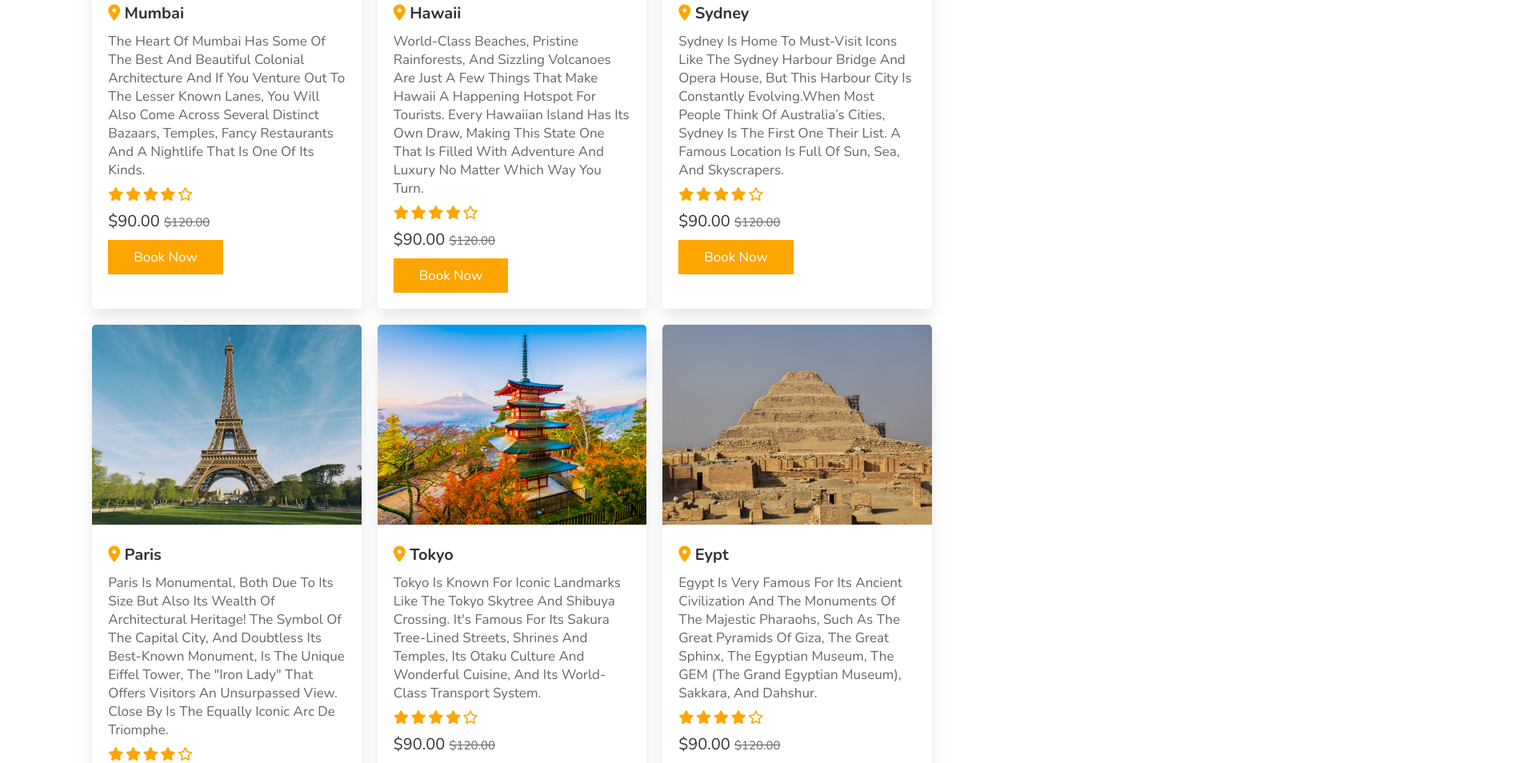
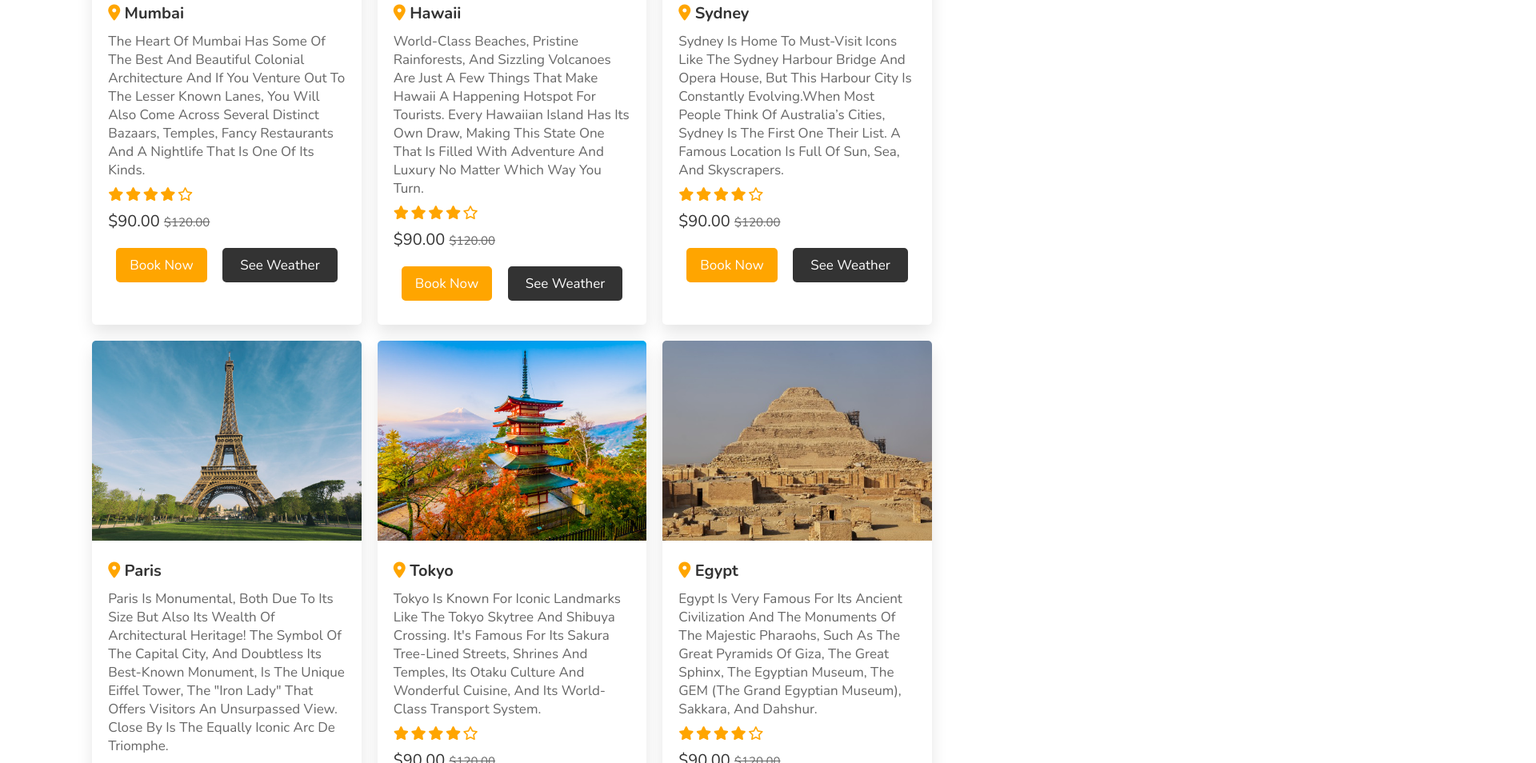
Before and after one commit to MeghanaChindam/travelandtourism-website, a plain HTML site: page mini_project/index.html in a window 1280 px wide. Shown: the part 1846-2800 px from the top of the page at 80% size, 1920 px wide, since content can reach past the window. Drawn offline with nearby package versions, Linux system fonts and the light colour scheme.

Commit message:
added a button for finding weather of a city

```diff
--- a/mini_project/index.html
+++ b/mini_project/index.html
@@ -170,7 +170,11 @@
                     <i class="far fa-star"></i>
                 </div>
                 <div class="price"> $90.00 <span>$120.00</span> </div>
+                <div class = "package__buttons">
                     <a href="#" class="btn">book now</a>
+                    <a href="#" class="btn2" onclick="openWeatherPage('mumbai')" onclick="openWeatherPage('mumbai')">See Weather</a>
+
+                </div>
             </div>
         </div>
 
@@ -187,7 +191,10 @@
                     <i class="far fa-star"></i>
                 </div>
                 <div class="price"> $90.00 <span>$120.00</span> </div>
+                <div class = "package__buttons">
                     <a href="#" class="btn">book now</a>
+                    <a href="#" class="btn2" onclick="openWeatherPage('hawaii')" >See Weather</a>
+                </div>
             </div>
         </div>
 
@@ -204,7 +211,11 @@
                     <i class="far fa-star"></i>
                 </div>
                 <div class="price"> $90.00 <span>$120.00</span> </div>
+                <div class = "package__buttons">
                     <a href="#" class="btn">book now</a>
+                    <a href="#" class="btn2" onclick="openWeatherPage('sydney')" onclick="openWeatherPage('')">See Weather</a>
+
+                </div>
             </div>
         </div>
 
@@ -221,7 +232,11 @@
                     <i class="far fa-star"></i>
                 </div>
                 <div class="price"> $90.00 <span>$120.00</span> </div>
+                <div class = "package__buttons">
                     <a href="#" class="btn">book now</a>
+                    <a href="#" class="btn2" onclick="openWeatherPage('paris')" onclick="openWeatherPage('')">See Weather</a>
+
+                </div>
             </div>
         </div>
 
@@ -238,14 +253,18 @@
                     <i class="far fa-star"></i>
                 </div>
                 <div class="price"> $90.00 <span>$120.00</span> </div>
+                <div class = "package__buttons">
                     <a href="#" class="btn">book now</a>
+                    <a href="#" class="btn2" onclick="openWeatherPage('tokyo')" onclick="openWeatherPage('')">See Weather</a>
+
+                </div>
             </div>
         </div>
 
         <div class="box">
             <img src="images/p-6.jpg" alt="">
             <div class="content">
-                <h3> <i class="fas fa-map-marker-alt"></i> eypt </h3>
+                <h3> <i class="fas fa-map-marker-alt"></i> Egypt </h3>
                 <p>Egypt is very famous for its ancient civilization and the monuments of the majestic pharaohs, such as the Great Pyramids of Giza, the Great Sphinx, the Egyptian Museum, the GEM (The Grand Egyptian Museum), Sakkara, and Dahshur.</p>
                 <div class="stars">
                     <i class="fas fa-star"></i>
@@ -255,7 +274,11 @@
                     <i class="far fa-star"></i>
                 </div>
                 <div class="price"> $90.00 <span>$120.00</span> </div>
+                <div class = "package__buttons">
                     <a href="#" class="btn">book now</a>
+                    <a href="#" class="btn2" onclick="openWeatherPage('egypt')" onclick="openWeatherPage('')">See Weather</a>
+
+                </div>
             </div>
         </div>
 
--- a/mini_project/script.js
+++ b/mini_project/script.js
@@ -1,50 +1,50 @@
-let searchBtn = document.querySelector('#search-btn');
-let searchBar = document.querySelector('.search-bar-container');
-let formBtn = document.querySelector('#login-btn');
-let loginForm = document.querySelector('.login-form-container');
-let formClose = document.querySelector('#form-close');
-let menu = document.querySelector('#menu-bar');
-let navbar = document.querySelector('.navbar');
-let videoBtn = document.querySelectorAll('.vid-btn');
+let searchBtn = document.querySelector("#search-btn");
+let searchBar = document.querySelector(".search-bar-container");
+let formBtn = document.querySelector("#login-btn");
+let loginForm = document.querySelector(".login-form-container");
+let formClose = document.querySelector("#form-close");
+let menu = document.querySelector("#menu-bar");
+let navbar = document.querySelector(".navbar");
+let videoBtn = document.querySelectorAll(".vid-btn");
 
-window.onscroll = () =>{
-    searchBtn.classList.remove('fa-times');
-    searchBar.classList.remove('active');
-    menu.classList.remove('fa-times');
-    navbar.classList.remove('active');
-    loginForm.classList.remove('active');
-}
+window.onscroll = () => {
+  searchBtn.classList.remove("fa-times");
+  searchBar.classList.remove("active");
+  menu.classList.remove("fa-times");
+  navbar.classList.remove("active");
+  loginForm.classList.remove("active");
+};
 
-menu.addEventListener('click', () =>{
-    menu.classList.toggle('fa-times');
-    navbar.classList.toggle('active');
+menu.addEventListener("click", () => {
+  menu.classList.toggle("fa-times");
+  navbar.classList.toggle("active");
 });
 
-searchBtn.addEventListener('click', () =>{
-    searchBtn.classList.toggle('fa-times');
-    searchBar.classList.toggle('active');
+searchBtn.addEventListener("click", () => {
+  searchBtn.classList.toggle("fa-times");
+  searchBar.classList.toggle("active");
 });
 
-formBtn.addEventListener('click', () =>{
-    loginForm.classList.add('active');
+formBtn.addEventListener("click", () => {
+  loginForm.classList.add("active");
 });
 
-formClose.addEventListener('click', () =>{
-    loginForm.classList.remove('active');
+formClose.addEventListener("click", () => {
+  loginForm.classList.remove("active");
 });
 
-videoBtn.forEach(btn =>{
-    btn.addEventListener('click', ()=>{
-        document.querySelector('.controls .active').classList.remove('active');
-        btn.classList.add('active');
-        let src = btn.getAttribute('data-src');
-        document.querySelector('#video-slider').src = src;
+videoBtn.forEach((btn) => {
+  btn.addEventListener("click", () => {
+    document.querySelector(".controls .active").classList.remove("active");
+    btn.classList.add("active");
+    let src = btn.getAttribute("data-src");
+    document.querySelector("#video-slider").src = src;
   });
 });
 
 var swiper = new Swiper(".review-slider", {
   spaceBetween: 20,
-    loop:true,
+  loop: true,
   autoplay: {
     delay: 2500,
     disableOnInteraction: false,
@@ -64,7 +64,7 @@ var swiper = new Swiper(".review-slider", {
 
 var swiper = new Swiper(".brand-slider", {
   spaceBetween: 20,
-    loop:true,
+  loop: true,
   autoplay: {
     delay: 2500,
     disableOnInteraction: false,
@@ -84,3 +84,8 @@ var swiper = new Swiper(".brand-slider", {
     },
   },
 });
+
+const openWeatherPage = (city) => {
+  window.open("/weather_condition_page.html?city=" + city, "_self");
+  sessionStorage.setItem("city", city);
+};
--- a/mini_project/style.css
+++ b/mini_project/style.css
@@ -17,6 +17,10 @@
 *::selection{
   background:var(--orange);
   color:#fff;
+}
+
+body {
+  overflow: hidden;
 }
 
 html{
@@ -52,15 +56,33 @@ section{
   margin-top: 1rem;
   background:var(--orange);
   color:#fff;
-  padding:.8rem 3rem;
+  padding:.8rem 1.5rem;
   border:.2rem solid var(--orange);
   cursor: pointer;
   font-size: 1.7rem;
+  border-radius: 5px;
 }
 
 .btn:hover{
   background:rgba(255, 165, 0,.2);
   color:var(--orange);
+}
+
+a.btn2 {
+  background: #333;
+  display: inline-block;
+  margin-top: 1rem;
+  color: #fff;
+  padding: 0.8rem 2rem;
+  border: 0.2rem solid #333;
+  cursor: pointer;
+  border-radius: 5px;
+  font-size: 1.7rem;
+}
+
+.btn2:hover{
+  background:rgba(51, 51, 51, 0.144);
+  color: #333;
 }
 
 header{
@@ -388,6 +410,14 @@ header .search-bar-container label:hover{
   text-decoration: line-through;
 }
 
+.package__buttons{
+  display: flex;
+  justify-content: space-between;
+  align-items: center;
+  gap: 1.5rem;
+  padding:1rem;
+}
+
 .services .box-container{
   display: flex;
   flex-wrap: wrap;
--- /dev/null
+++ b/mini_project/weather_condition_page_styles.css
@@ -0,0 +1,73 @@
+@import url("https://fonts.googleapis.com/css2?family=Open+Sans:ital,wght@0,300;0,400;0,500;0,600;1,300&display=swap");
+
+* {
+  margin: 0;
+  padding: 0;
+  box-sizing: border-box;
+}
+
+html {
+  font-family: "Open Sans", sans-serif;
+  font-weight: bold;
+}
+
+body {
+  width: 100%;
+  height: 100vh;
+  display: flex;
+  justify-content: center;
+  align-items: center;
+  background-color: #222;
+  background-image: url("https://source.unsplash.com/1600x900/?nature,water");
+  background-repeat: no-repeat;
+  background-size: cover;
+  background-position: center;
+}
+
+.card {
+  background-color: #000000d0;
+  color: #fff;
+  padding: 2em;
+  border-radius: 0.5em;
+  width: 100%;
+  max-width: 450px;
+  margin: 1em;
+}
+
+.weather {
+  padding: 1em 0em;
+}
+
+h1.temp {
+  margin: 0.5em 0;
+}
+
+.flex {
+  display: flex;
+  align-items: center;
+  justify-content: flex-start;
+}
+
+.icon {
+  width: 3em;
+}
+
+.description,
+.humidity {
+  text-transform: capitalize;
+  margin-bottom: 0.5em;
+}
+
+.weather.loading {
+  height: 10vh;
+  display: none;
+  position: relative;
+  transition: all 5s linear;
+}
+
+.weather.loading::after {
+  content: "Loading...";
+  position: absolute;
+  z-index: 1;
+  top: 50%;
+}
```
Also changed, not shown: mini_project/weather_condition_page.html (added, +73 -0 lines). Lines whose indentation alone changed are shown as unchanged.
